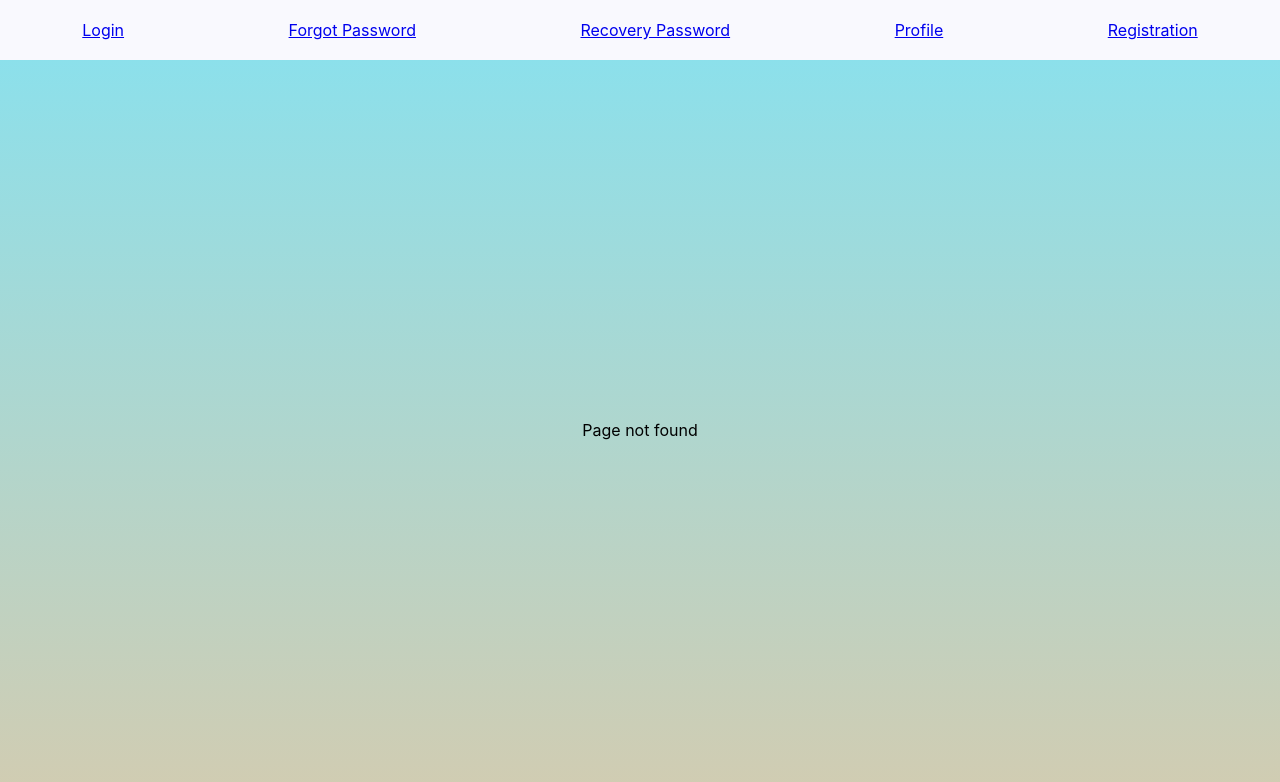
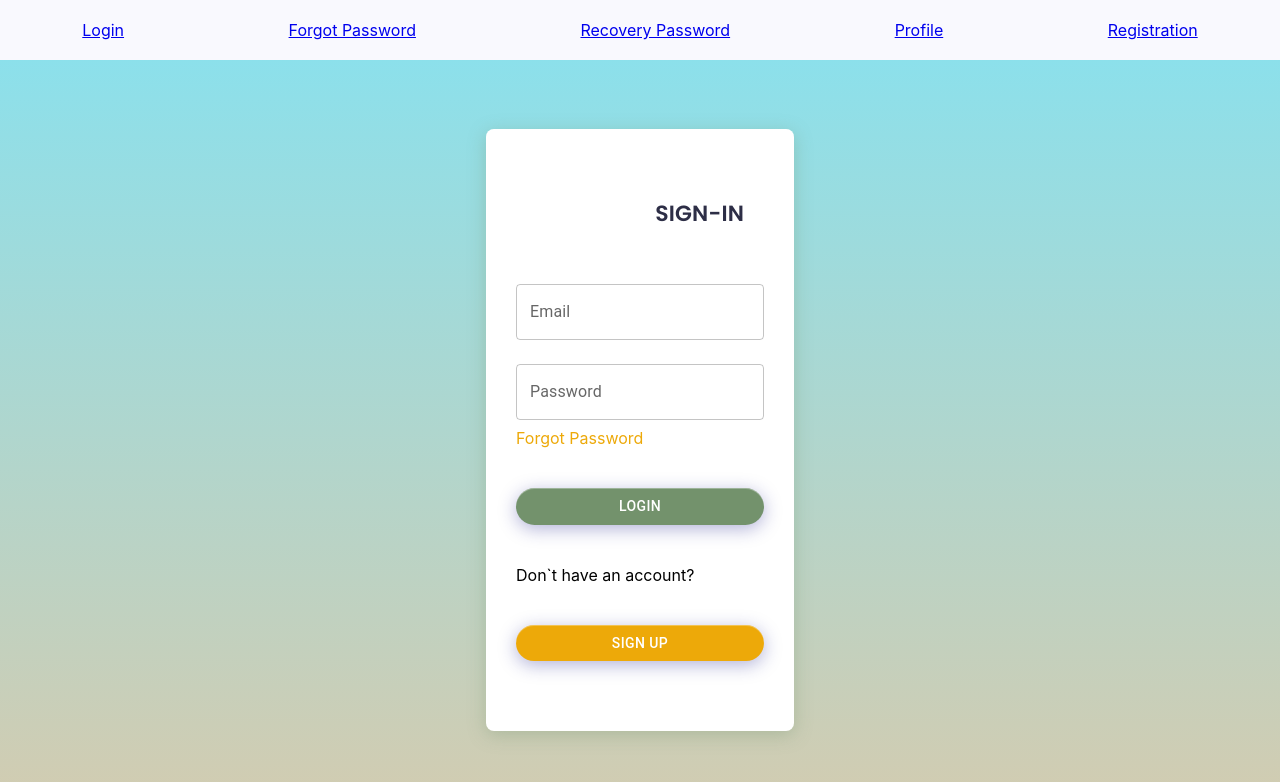
Before and after one commit to YauhenDavidovich/card-learning, a React (Create React App) app: page /#/login in a window 1280 px wide. Before the commit this address led to /404. Shown: the top 782 px of the page. Built offline with nearby package versions, Linux system fonts and the light colour scheme.

Commit message:
fix: change imports for using palette

```diff
--- a/src/App.css
+++ b/src/App.css
@@ -36,6 +36,11 @@
     box-shadow: 0px 4px 18px rgba(33, 38, 143, 0.35), inset 0px 1px 0px rgba(255, 255, 255, 0.3);
 }
 
+.button__primary {
+    background-color: chartreuse;
+}
+
+
 h2 {
     font-family: Poppins;
     font-style: normal;
--- a/src/App.tsx
+++ b/src/App.tsx
@@ -1,35 +1,18 @@
-import React, {useEffect} from "react";
+import React from "react";
 import "./App.css";
 import Header from "./ui/ui-header/Header";
 import Main from "./ui/ui-main/Main";
-import {useDispatch, useSelector} from "react-redux";
-import {initializeAppTC} from "./bll/app-reducer";
-import CircularProgress from "@mui/material/CircularProgress";
-import {AppStateType} from "./bll/store";
-import {useNavigate} from "react-router-dom";
-import { MuiThemeProvider, createTheme } from '@material-ui/core/styles';
-
-
-
-const theme = createTheme({
-    palette: {
-        primary: {
-            main: '#73926C',
-        },
-        secondary: {
-            main: '#EDA909',
-        },
-    },
-});
+import { MuiThemeProvider } from '@material-ui/core/styles';
+import MyTheme from "./MyTheme";
 
 function App() {
     return (
-        <MuiThemeProvider  theme={theme}>
+         <MuiThemeProvider  theme={MyTheme}>
             <div className={"App"}>
                 <Header/>
                 <Main/>
             </div>
-        </MuiThemeProvider >
+         </MuiThemeProvider >
     )
 }
 
--- /dev/null
+++ b/src/MyTheme.ts
@@ -0,0 +1,15 @@
+import { createTheme } from '@material-ui/core/styles';
+
+export default createTheme({
+    palette: {
+        primary: {
+            main: '#73926C',
+            contrastText: '#fff',
+        },
+        secondary: {
+            main: '#EDA909',
+            contrastText: '#fff',
+        },
+
+    }
+});
--- a/src/bll/login-reducer.ts
+++ b/src/bll/login-reducer.ts
@@ -101,7 +101,6 @@ export const logOutTC=()=>(dispatch: Dispatch)=>{
         .then(res => {
             dispatch(SetIsLoggedOut('','',false))
             dispatch(SetUserAC(res.data))
-
         })}
 
 
--- a/src/components/login/Login.tsx
+++ b/src/components/login/Login.tsx
@@ -3,12 +3,14 @@ import React from 'react';
 import {useDispatch, useSelector} from "react-redux";
 import Grid from '@mui/material/Grid';
 import {AppStateType} from "../../bll/store";
-import {Button, FormControl, FormGroup, FormLabel, Paper, TextField} from "@mui/material";
-import {Navigate} from 'react-router-dom';
+import FormControl from "@mui/material/FormControl";
+import FormGroup from "@mui/material/FormGroup";
+import FormLabel from "@mui/material/FormLabel";
+import TextField from "@mui/material/TextField";
+import Button from '@material-ui/core/Button';
+import {Link as RouterLink, Navigate, useNavigate} from 'react-router-dom';
 import {loginTC} from "../../bll/login-reducer";
-import {useNavigate} from 'react-router-dom';
 import {Link} from "@material-ui/core";
-import { BrowserRouter as Router, Link as RouterLink } from "react-router-dom"
 
 
 const Login = () => {
@@ -59,7 +61,7 @@ const Login = () => {
                                     <h2 style={{padding: '20px'}}>SIGN-IN</h2>
                                 </FormLabel>
                                 <FormGroup>
-                                    <Grid container justifyContent={"center"}  direction={"column"}>
+                                    <Grid container justifyContent={"center"} direction={"column"}>
 
                                         <TextField label='Email'
                                                    margin='normal'
@@ -86,9 +88,10 @@ const Login = () => {
                                         <Link component={RouterLink} to="/forgot-password" color="secondary">
                                             {'Forgot Password'}
                                         </Link>
-                                    <Button type={'submit'}
-                                            variant={'contained'}
-                                            color={'primary'}>
+                                        <Button color={'primary'}
+                                                type={'submit'}
+                                                variant={'contained'}>
+
                                             Login
                                         </Button>
                                         <div> Don`t have an account?</div>
--- a/src/index.tsx
+++ b/src/index.tsx
@@ -2,18 +2,18 @@ import React from 'react';
 import ReactDOM from 'react-dom';
 import './index.css';
 import reportWebVitals from './reportWebVitals';
-import {BrowserRouter} from "react-router-dom";
+import {HashRouter} from "react-router-dom";
 import {Provider} from "react-redux";
 import App from "./App";
 import store from "./bll/store";
 //comment
 ReactDOM.render(
     <React.StrictMode>
-        <BrowserRouter>
+        <HashRouter>
             <Provider store={store}>
                 <App />
             </Provider>
-        </BrowserRouter>
+        </HashRouter>
     </React.StrictMode>,
     document.getElementById('root')
 );
--- a/src/ui/ui-header/Header.tsx
+++ b/src/ui/ui-header/Header.tsx
@@ -1,11 +1,9 @@
-import React, {useEffect} from 'react';
-import {NavLink, useNavigate} from "react-router-dom";
+import React from 'react';
+import {NavLink} from "react-router-dom";
 import {AppStateType} from "../../bll/store";
 import {useDispatch, useSelector} from "react-redux";
 import Button from "@material-ui/core/Button";
 import {logOutTC} from "../../bll/login-reducer";
-import {initializeAppTC} from "../../bll/app-reducer";
-import CircularProgress from "@mui/material/CircularProgress";
 
 const Header = () => {
     const dispatch = useDispatch()
--- a/src/ui/ui-main/Main.tsx
+++ b/src/ui/ui-main/Main.tsx
@@ -7,6 +7,8 @@ import RecoveryPassword from "../../components/recoveryPassword/RecoveryPassword
 import Registration from "../../components/registration/Registration";
 import NotFound from "../../components/notFound/NotFound";
 import CheckEmail from "../../components/forgotPassword/CheckEmail";
+import MyTheme from "../../MyTheme";
+import {MuiThemeProvider} from "@material-ui/core";
 
 const Main = () => {
 
@@ -21,8 +23,6 @@ const Main = () => {
             <Route path='/check-email/:email' element={<CheckEmail/>}/>*/
             <Route path="*" element={<Navigate to="/404" />}/>
         </Routes>
-
-
     )
 }
 
```
Also changed, not shown: src/components/recoveryPassword/RecoveryPassword.tsx (+5 -5 lines). Lines whose indentation alone changed are shown as unchanged.
